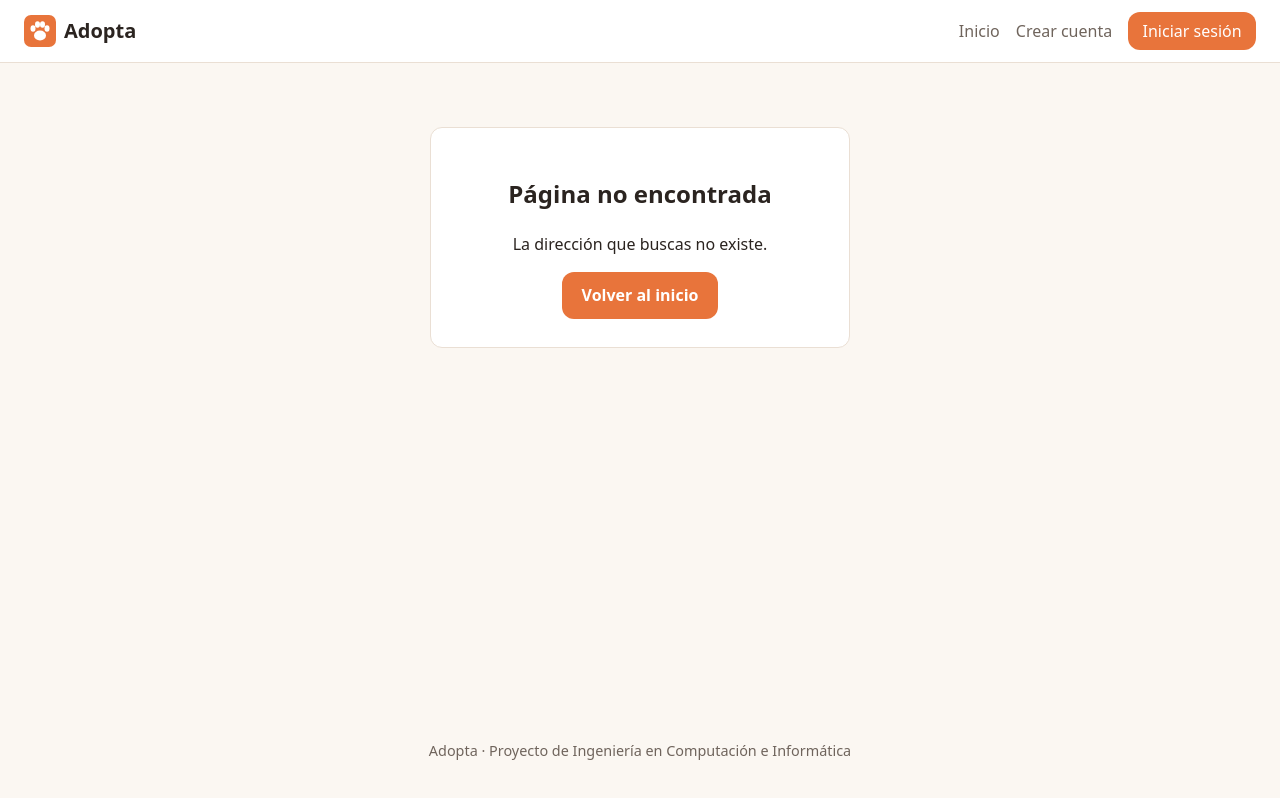
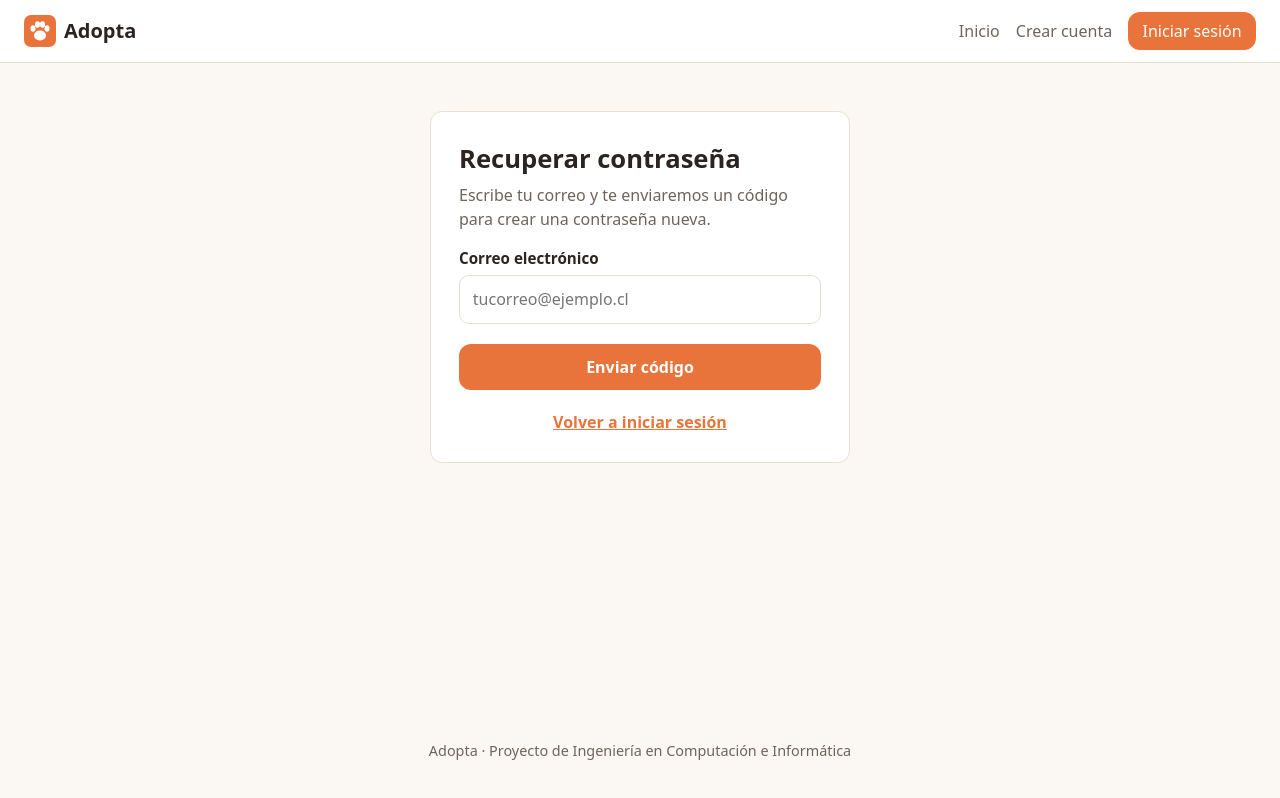
Before and after one commit to Ignvcion/adopcion-animales, a React (Vite) app in the folder frontend/: page /recuperar in a window 1280 px wide. Built offline with nearby package versions, Linux system fonts and the light colour scheme; no server answers.

Commit message:
feat(auth): pantallas para recuperar contraseña (CU04)

```diff
--- a/frontend/src/App.jsx
+++ b/frontend/src/App.jsx
@@ -5,6 +5,7 @@ import FormularioSolicitud from './components/FormularioSolicitud.jsx';
 import Inicio from './pages/Inicio.jsx';
 import Login from './pages/Login.jsx';
 import Registro from './pages/Registro.jsx';
+import RecuperarContrasena from './pages/RecuperarContrasena.jsx';
 import Panel from './pages/Panel.jsx';
 import NoEncontrada from './pages/NoEncontrada.jsx';
 
@@ -16,6 +17,7 @@ export default function App() {
         <Route path="/" element={<Inicio />} />
         <Route path="/login" element={<Login />} />
         <Route path="/registro" element={<Registro />} />
+        <Route path="/recuperar" element={<RecuperarContrasena />} />
         <Route path="/solicitud-demo" element={<FormularioSolicitud />} />
 
         {/* Requieren sesión */}
--- a/frontend/src/pages/Login.jsx
+++ b/frontend/src/pages/Login.jsx
@@ -50,6 +50,7 @@ export default function Login() {
       <h1>Iniciar sesión</h1>
       <p className="subtitulo">Entra para guardar favoritos y enviar solicitudes de adopción.</p>
 
+      {ubicacion.state?.aviso && !error && <p className="alerta-info">{ubicacion.state.aviso}</p>}
       {error && <p className="alerta-error" role="alert">{error}</p>}
 
       <form onSubmit={alEnviar} noValidate>
@@ -78,6 +79,9 @@ export default function Login() {
       </form>
 
       <p className="nota">
+        <Link to="/recuperar">¿Olvidaste tu contraseña?</Link>
+      </p>
+      <p className="nota">
         ¿No tienes cuenta? <Link to="/registro">Regístrate</Link>
       </p>
     </section>
--- /dev/null
+++ b/frontend/src/pages/RecuperarContrasena.jsx
@@ -0,0 +1,149 @@
+import { useState } from 'react';
+import { Link, useNavigate } from 'react-router-dom';
+import { pedir } from '../api/cliente.js';
+
+const EMAIL_VALIDO = /^[^\s@]+@[^\s@]+\.[^\s@]+$/;
+
+// CU04 — Recuperar contraseña, en dos pasos:
+//  1. La persona escribe su correo y se le envía un código de 6 dígitos.
+//  2. Escribe el código y su nueva contraseña.
+export default function RecuperarContrasena() {
+  const navegar = useNavigate();
+
+  const [paso, setPaso] = useState(1);
+  const [email, setEmail] = useState('');
+  const [codigo, setCodigo] = useState('');
+  const [password, setPassword] = useState('');
+  const [confirmar, setConfirmar] = useState('');
+  const [aviso, setAviso] = useState('');
+  const [codigoDesarrollo, setCodigoDesarrollo] = useState('');
+  const [error, setError] = useState('');
+  const [enviando, setEnviando] = useState(false);
+
+  // Paso 1: pedir el código
+  async function pedirCodigo(evento) {
+    evento.preventDefault();
+    setError('');
+    if (!EMAIL_VALIDO.test(email.trim())) {
+      setError('Ingresa un correo válido');
+      return;
+    }
+    setEnviando(true);
+    try {
+      const respuesta = await pedir('/auth/recuperar', {
+        metodo: 'POST',
+        cuerpo: { email: email.trim() },
+      });
+      setAviso(respuesta.mensaje);
+      setCodigoDesarrollo(respuesta.codigoDesarrollo || '');
+      setPaso(2);
+    } catch (err) {
+      setError(err.message);
+    } finally {
+      setEnviando(false);
+    }
+  }
+
+  // Paso 2: ingresar el código y la nueva contraseña
+  async function restablecer(evento) {
+    evento.preventDefault();
+    setError('');
+    if (!/^\d{6}$/.test(codigo.trim())) {
+      setError('El código debe tener 6 dígitos');
+      return;
+    }
+    if (password.length < 8) {
+      setError('La contraseña debe tener al menos 8 caracteres');
+      return;
+    }
+    if (password !== confirmar) {
+      setError('Las contraseñas no coinciden');
+      return;
+    }
+    setEnviando(true);
+    try {
+      await pedir('/auth/restablecer', {
+        metodo: 'POST',
+        cuerpo: { email: email.trim(), codigo: codigo.trim(), password },
+      });
+      navegar('/login', { replace: true, state: { aviso: 'Contraseña actualizada. Ya puedes iniciar sesión.' } });
+    } catch (err) {
+      setError(err.message);
+      setEnviando(false);
+    }
+  }
+
+  return (
+    <section className="tarjeta formulario">
+      <h1>Recuperar contraseña</h1>
+
+      {error && <p className="alerta-error" role="alert">{error}</p>}
+
+      {paso === 1 ? (
+        <form onSubmit={pedirCodigo} noValidate>
+          <p className="subtitulo">Escribe tu correo y te enviaremos un código para crear una contraseña nueva.</p>
+          <label htmlFor="email">Correo electrónico</label>
+          <input
+            id="email"
+            type="email"
+            autoComplete="email"
+            value={email}
+            onChange={(e) => setEmail(e.target.value)}
+            placeholder="tucorreo@ejemplo.cl"
+          />
+          <button type="submit" className="boton ancho" disabled={enviando}>
+            {enviando ? 'Enviando…' : 'Enviar código'}
+          </button>
+        </form>
+      ) : (
+        <form onSubmit={restablecer} noValidate>
+          <p className="alerta-info">{aviso}</p>
+          {codigoDesarrollo && (
+            <p className="alerta-info">
+              Modo desarrollo: tu código es <strong>{codigoDesarrollo}</strong>
+            </p>
+          )}
+
+          <label htmlFor="codigo">Código de 6 dígitos</label>
+          <input
+            id="codigo"
+            inputMode="numeric"
+            autoComplete="one-time-code"
+            maxLength={6}
+            value={codigo}
+            onChange={(e) => setCodigo(e.target.value.replace(/\D/g, ''))}
+          />
+
+          <label htmlFor="password">Nueva contraseña</label>
+          <input
+            id="password"
+            type="password"
+            autoComplete="new-password"
+            value={password}
+            onChange={(e) => setPassword(e.target.value)}
+          />
+
+          <label htmlFor="confirmar">Repite la nueva contraseña</label>
+          <input
+            id="confirmar"
+            type="password"
+            autoComplete="new-password"
+            value={confirmar}
+            onChange={(e) => setConfirmar(e.target.value)}
+          />
+
+          <button type="submit" className="boton ancho" disabled={enviando}>
+            {enviando ? 'Guardando…' : 'Cambiar contraseña'}
+          </button>
+          <button type="button" className="boton-texto centrado" onClick={() => { setPaso(1); setCodigo(''); setError(''); }}>
+            Pedir otro código
+          </button>
+        </form>
+      )}
+
+      <p className="nota">
+        <Link to="/login">Volver a iniciar sesión</Link>
+      </p>
+    </section>
+  );
+}
--- a/frontend/src/styles.css
+++ b/frontend/src/styles.css
@@ -115,6 +115,16 @@ button, input, select, textarea { font: inherit; }
 .formulario input[aria-invalid='true'] { border-color: var(--color-error); }
 .error-campo { display: block; margin-top: 0.3rem; color: var(--color-error); font-size: 0.85rem; }
 
+.alerta-info {
+  margin: 1rem 0 0;
+  padding: 0.7rem 0.9rem;
+  border-radius: 10px;
+  background: #eaf6ef;
+  color: var(--color-exito);
+  font-size: 0.95rem;
+}
+.boton-texto.centrado { display: block; margin: 0.9rem auto 0; }
+
 .alerta-error {
   margin: 1rem 0 0;
   padding: 0.7rem 0.9rem;
```
